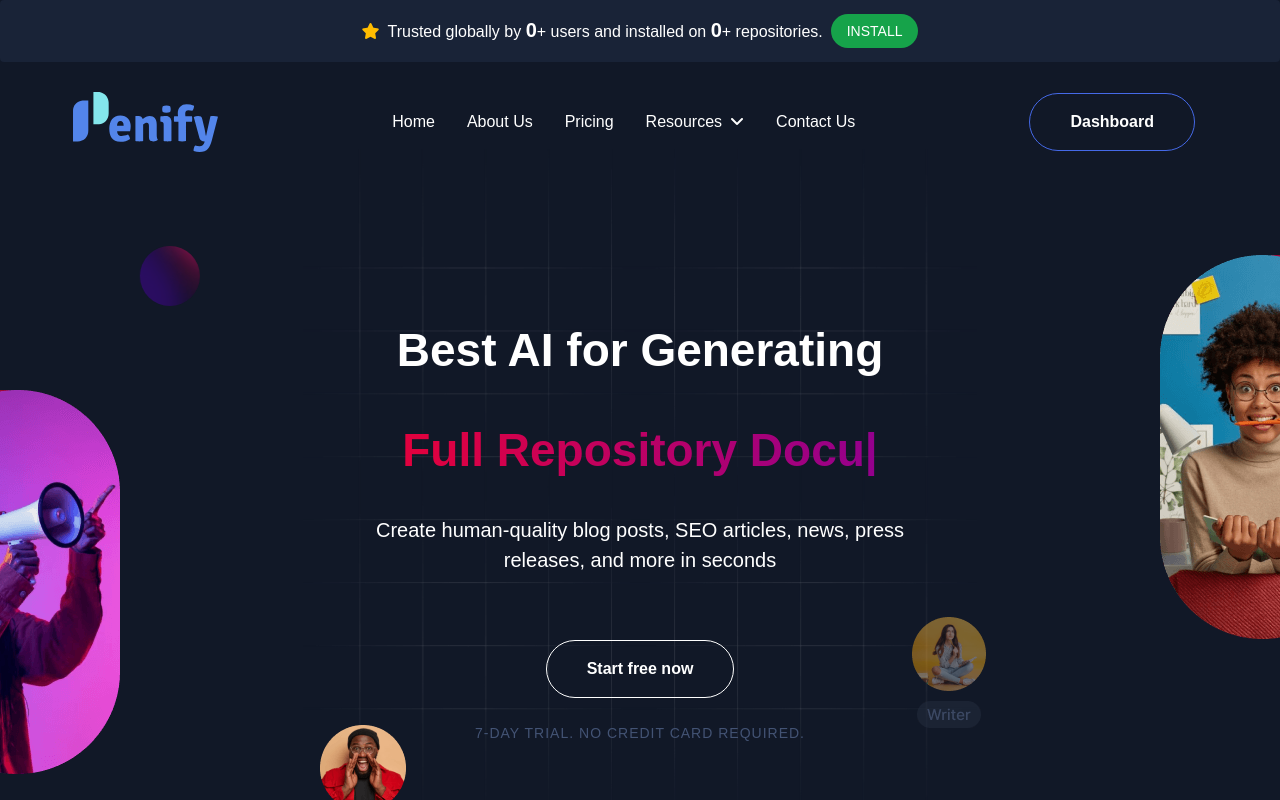
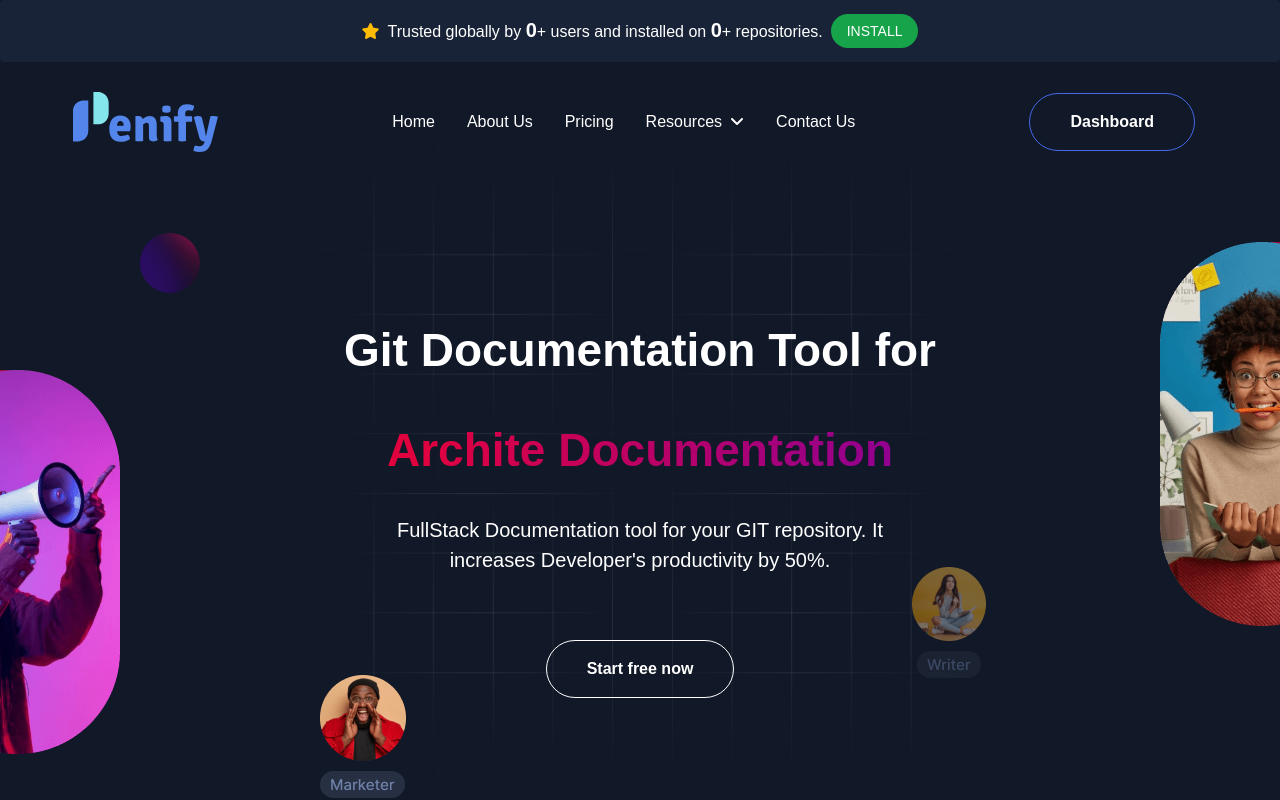
Before and after one commit to SingularityX-ai/penify-landing-page, a Next.js app: page / in a window 1280 px wide. Shown: the top 800 px of the page. Built offline with nearby package versions, Linux system fonts and the light colour scheme.

Commit message:
refactor: Update bannerMain02 component UI and text content

```diff
--- a/src/components/container/banner/bannerMain02.tsx
+++ b/src/components/container/banner/bannerMain02.tsx
@@ -9,10 +9,10 @@ import Five from "@public/images/banner/anime-five.png";
 import { ReactTyped } from "react-typed";
 
 const strings: string[] = [
-  "Pull Request Documentation",
-  "Full Repository Documentation",
-  "Architecture Documentation",
-  "API Documentation"
+  "Pull Request",
+  "Code",
+  "Architecture",
+  "API"
 ];
 
 const BannerTwo = () => {
@@ -26,31 +26,29 @@ const BannerTwo = () => {
               data-aos="fade-up"
               data-aos-duration="600"
             >
-              <h1 className="h1">Best AI for Generating</h1>
+              <h1 className="h1">Git Documentation Tool for</h1>
               <h2 className="h1">
                 <span id="textTyped">
                   <ReactTyped
-                    backSpeed={40}
-                    typeSpeed={80}
+                    backSpeed={70}
+                    typeSpeed={120}
                     strings={strings}
-                    showCursor
+                    showCursor = {false}
                     loop
                     loopCount={Infinity}
-                  />
+                  /> Documentation
                 </span>
               </h2>
               <p className="text-lg">
-                Create human-quality blog posts, SEO articles, news, press
-                releases, and more in seconds
+                FullStack Documentation tool for your GIT repository. It increases Developer's productivity by 50%.
               </p>
               <div className="section__content-cta">
                 <Link
-                  href="https://github.com/apps/penify-dev"
+                  href="https://github.com/apps/penify-dev/installations/select_target"
                   className="btn btn--secondary"
                 >
                   Start free now
                 </Link>
-                <p>7-day trial. No credit card required.</p>
               </div>
             </div>
           </div>
```
